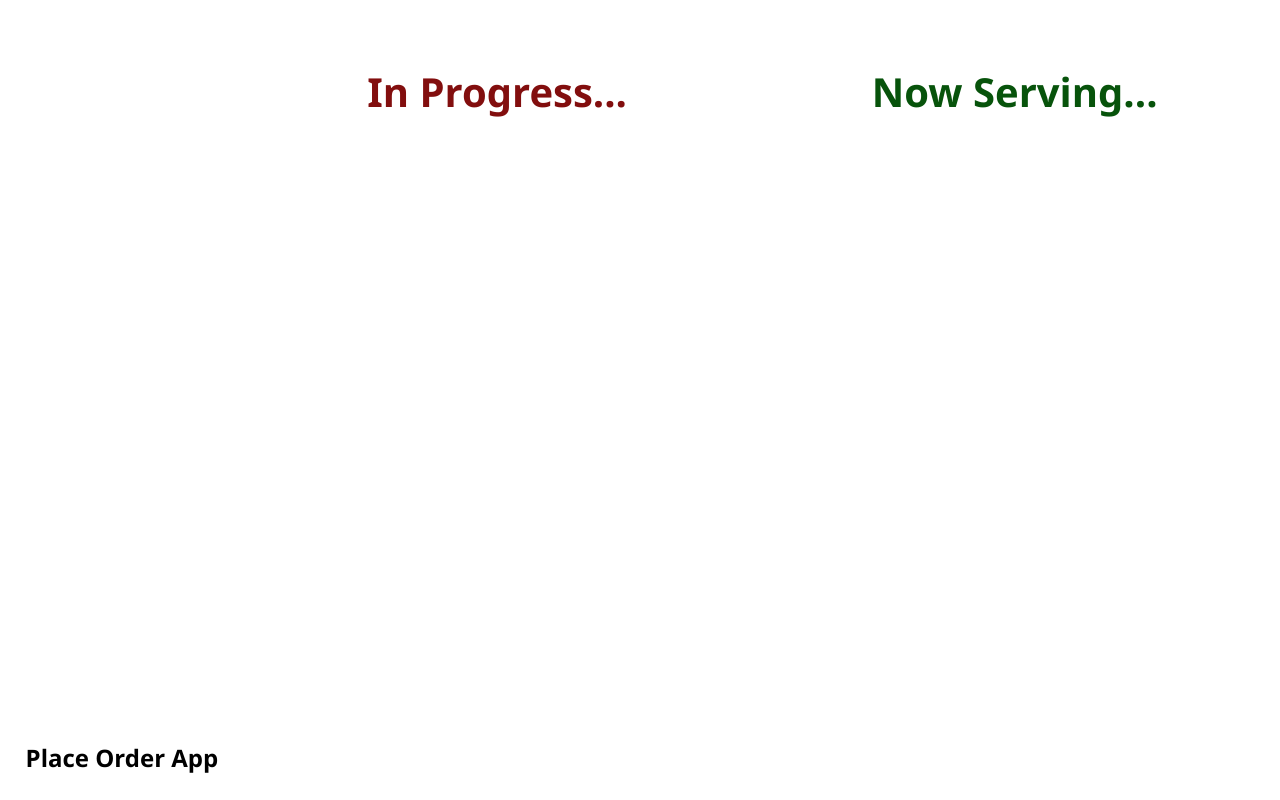
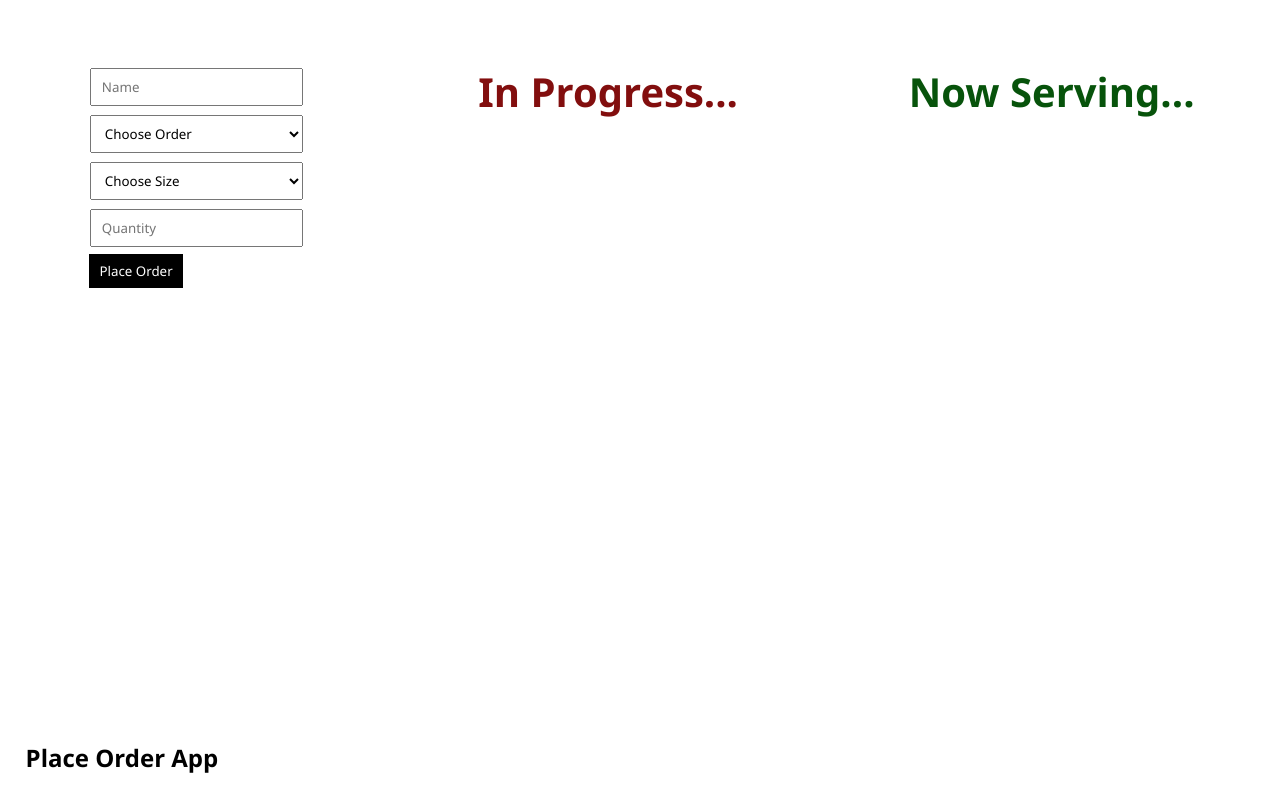
Before and after one commit to jersenmeim/wdd330, a plain HTML site: page project/index.html in a window 1280 px wide. Drawn offline with Linux system fonts and the light colour scheme.

Commit message:
Update index.html

```diff
--- a/project/index.html
+++ b/project/index.html
@@ -28,7 +28,7 @@
   </div>
   <h2>Place Order App</h2>
 
-  <script src="jersenmeim.github.io/wdd330/project/app.js" type="module"></script>
+  <script src="/app.js" type="module"></script>
   <!-- <script src="/app.js" type="module"></script> -->
 </body>
 
```
